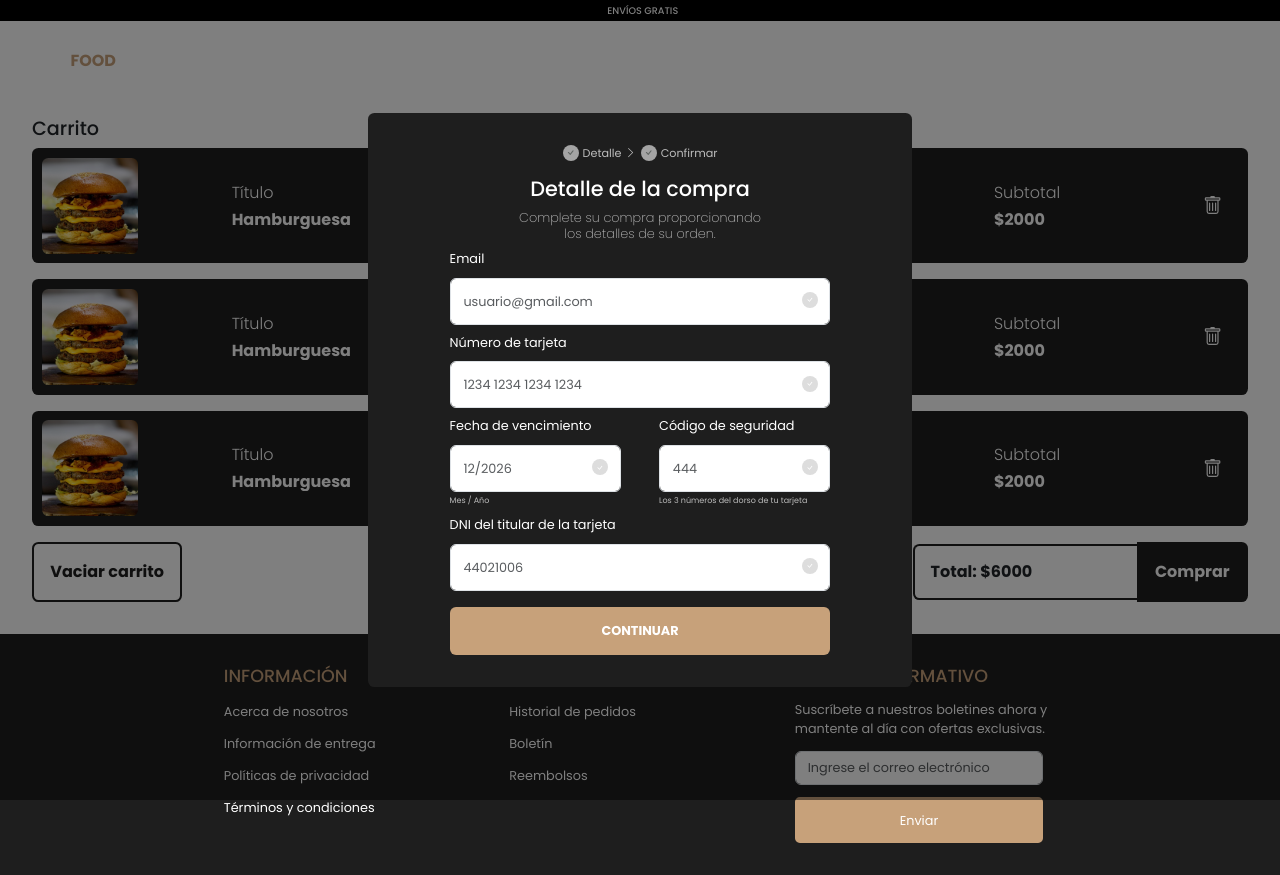
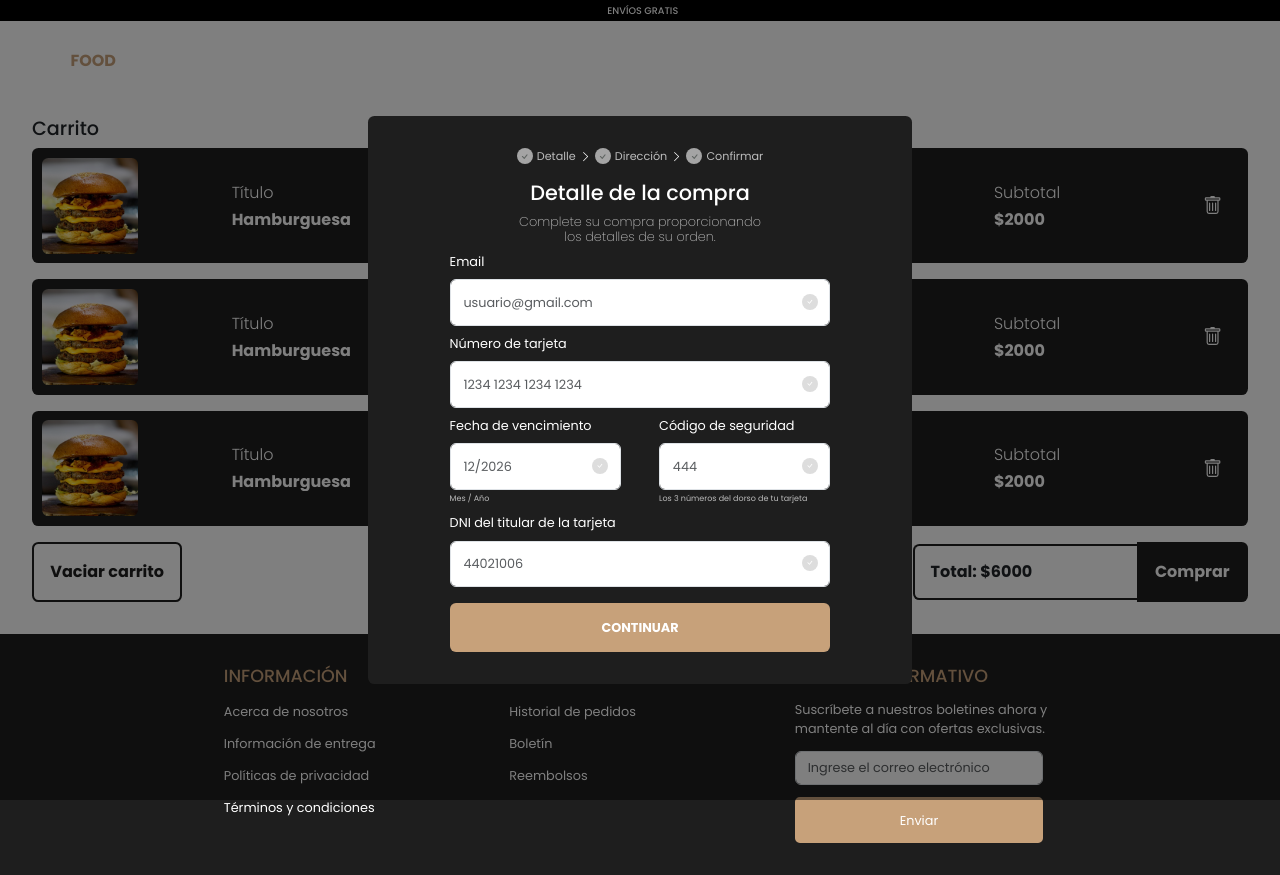
Before and after one commit to Mateo872/restfood, a React (Vite) app: page / in a window 1280 px wide. Built offline with nearby package versions, Linux system fonts and the light colour scheme.

Commit message:
Modales hechos

```diff
--- a/src/App.css
+++ b/src/App.css
@@ -461,7 +461,6 @@ footer h3 {
 .modal_pasos {
     margin-top: 1rem;
     color: var(--color-secundario);
-    opacity: .7;
 }
 
 .modal_pasos .chevron {
@@ -562,6 +561,34 @@ footer h3 {
     border-color: var(--color-primario);
 }
 
+.contenedor_mochila svg {
+    font-size: 3rem;
+}
+
+.modal_pago .form_pago {
+    width: 70%;
+}
+
+form .check_mochila {
+    position: absolute;
+    font-size: 1.3rem;
+    top: 80%;
+    transform: translateY(-80%);
+}
+
+form h5,
+form h6 {
+    font-size: 0.6rem;
+    opacity: .7;
+}
+
+.form_pago .texto_retrasos {
+    font-weight: 200;
+}
+
+form h6 {
+    opacity: 1;
+}
 
 @media (min-width:767px) {
     .contenedor_publicidad h6 {
@@ -725,7 +752,6 @@ footer h3 {
 
     .modal_pago form label {
         font-size: 0.8rem;
-        margin-bottom: 0.1rem;
     }
 
     .modal_pago form div p {
@@ -735,6 +761,34 @@ footer h3 {
 
     .modal_pago form button {
         font-size: 0.8rem;
+    }
+
+    .modal_pago .form_pago {
+        width: 60%;
+    }
+
+    .contenedor_mochila svg {
+        margin-top: .8rem;
+        font-size: 6rem;
+    }
+
+    form .check_mochila {
+        font-size: 3rem;
+        top: 74%;
+    }
+
+    form h5,
+    form h6 {
+        font-size: 1rem;
+        opacity: .7;
+    }
+
+    form h6 {
+        opacity: 1;
+    }
+
+    .form_pago .texto_retrasos {
+        width: 100%;
     }
 
     footer p {
--- a/src/App.jsx
+++ b/src/App.jsx
@@ -2,7 +2,7 @@ import "bootstrap/dist/css/bootstrap.min.css";
 import "./App.css";
 import Header from "./componentes/comunes/Header";
 import QuienesSomos from "./componentes/comunes/QuienesSomos";
-import BuscadorPlatos from "../BuscadorPlatos";
+import BuscadorPlatos from "./componentes/BuscadorPlatos";
 import Footer from "./componentes/comunes/Footer";
 import Menu from "./componentes/comunes/Menu";
 import Administrador from "./pages/Administrador";
--- a/src/componentes/ModalPago.jsx
+++ b/src/componentes/ModalPago.jsx
@@ -1,28 +1,81 @@
-import { BsCheck, BsChevronRight } from "react-icons/bs";
+import { useState } from "react";
+import { BsCheck, BsChevronRight, BsHandbag } from "react-icons/bs";
 
 const ModalPago = () => {
+  const [mostrarDire, setMostrarDire] = useState(false);
+  const [mostrarConfirmarPago, setMostrarConfirmarPago] = useState(false);
+  const [pago, setPago] = useState(false);
+
   return (
     <div className="modal_pago">
       <div className="modal_pasos d-flex justify-content-center align-items-center gap-1">
-        <div className="modal_paso d-flex justify-content-center align-items-center gap-1">
-          <div className="paso_circulo d-flex justify-content-center align-items-center">
+        <div
+          className="modal_paso d-flex justify-content-center align-items-center gap-1"
+          style={{ opacity: mostrarDire ? "1" : ".7" }}
+        >
+          <div
+            className="paso_circulo d-flex justify-content-center align-items-center"
+            style={{
+              backgroundColor: mostrarDire ? "#9DFFC1" : "#DDD",
+              color: mostrarDire ? "#3DC882" : "#7B827E",
+            }}
+          >
             <BsCheck className="check" />
           </div>
           <p className="mb-0">Detalle</p>
         </div>
         <BsChevronRight className="chevron" />
-        <div className="modal_paso d-flex justify-content-center align-items-center gap-1">
-          <div className="paso_circulo d-flex justify-content-center align-items-center">
+        <div
+          className="modal_paso d-flex justify-content-center align-items-center gap-1"
+          style={{ opacity: mostrarConfirmarPago ? "1" : ".7" }}
+        >
+          <div
+            className="paso_circulo d-flex justify-content-center align-items-center"
+            style={{
+              backgroundColor: mostrarConfirmarPago ? "#9DFFC1" : "#DDD",
+              color: mostrarConfirmarPago ? "#3DC882" : "#7B827E",
+            }}
+          >
+            <BsCheck className="check" />
+          </div>
+          <p className="mb-0">Dirección</p>
+        </div>
+        <BsChevronRight className="chevron" />
+        <div
+          className="modal_paso d-flex justify-content-center align-items-center gap-1"
+          style={{ opacity: pago ? "1" : ".7" }}
+        >
+          <div
+            className="paso_circulo d-flex justify-content-center align-items-center"
+            style={{
+              backgroundColor: pago ? "#9DFFC1" : "#DDD",
+              color: pago ? "#3DC882" : "#7B827E",
+            }}
+          >
             <BsCheck className="check" />
           </div>
           <p className="mb-0">Confirmar</p>
         </div>
       </div>
-      <h3 className="text-center">Detalle de la compra</h3>
+      <h3 className="text-center">
+        {!mostrarDire
+          ? "Detalle de la compra"
+          : mostrarConfirmarPago
+          ? "Confirma su compra"
+          : "Dirección"}
+      </h3>
       <h4 className="text-center">
-        Complete su compra proporcionando los detalles de su orden.
+        {!mostrarDire
+          ? "Complete su compra proporcionando los detalles de su orden."
+          : mostrarConfirmarPago
+          ? "Verifica y confirma los detalles de tu orden para completar tu compra."
+          : "Verifique su dirección"}
       </h4>
-      <form>
+      <form
+        className={`${
+          mostrarDire || mostrarConfirmarPago ? "d-none" : "d-block"
+        }`}
+      >
         <div className="form-group">
           <label htmlFor="email">Email</label>
           <div className="position-relative">
@@ -102,7 +155,67 @@ const ModalPago = () => {
             </div>
           </div>
         </div>
-        <button>CONTINUAR</button>
+        <button onClick={() => setMostrarDire(!mostrarDire)}>CONTINUAR</button>
+      </form>
+      <form
+        className={`${
+          mostrarDire && !mostrarConfirmarPago ? "d-block" : "d-none"
+        }`}
+      >
+        <div className="form-group">
+          <label htmlFor="direccion">Calle y número</label>
+          <div className="position-relative">
+            <input
+              type="text"
+              className="form-control"
+              id="direccion"
+              placeholder="San Juan 295"
+              required
+            />
+            <div className="paso_circulo d-flex justify-content-center align-items-center">
+              <BsCheck className="check" />
+            </div>
+          </div>
+        </div>
+
+        <button onClick={() => setMostrarConfirmarPago(!mostrarConfirmarPago)}>
+          CONTINUAR
+        </button>
+      </form>
+      <form
+        className={`${mostrarConfirmarPago ? "d-block" : "d-none"} form_pago`}
+      >
+        <div className="contenedor_mochila text-center position-relative d-flex justify-content-center">
+          <BsHandbag />
+          <BsCheck
+            className="check_mochila"
+            style={{ color: pago ? "#3DC882" : "#7B827E" }}
+          />
+        </div>
+        <hr className="m-0 mt-3" />
+        <div className="d-flex justify-content-between">
+          <h5>Subtotal</h5>
+          <h6>$6000</h6>
+        </div>
+        <div className="d-flex justify-content-between">
+          <h5>Costo de envío</h5>
+          <h6>$200</h6>
+        </div>
+        <div className="d-flex justify-content-between">
+          <h5>Total</h5>
+          <h6>$6200</h6>
+        </div>
+        <hr className="m-0" />
+        <h5 className="mt-3 mb-0 text-center texto_retrasos">
+          Actualmente estamos experimentando retrasos en los envíos.
+        </h5>
+        <button
+          onClick={() => {
+            setPago(!pago), alert("Compra procesada");
+          }}
+        >
+          CONFIRMAR COMPRA
+        </button>
       </form>
     </div>
   );
```
Also changed, not shown: src/componentes/BuscadorPlatos.jsx (renamed from BuscadorPlatos.jsx).
